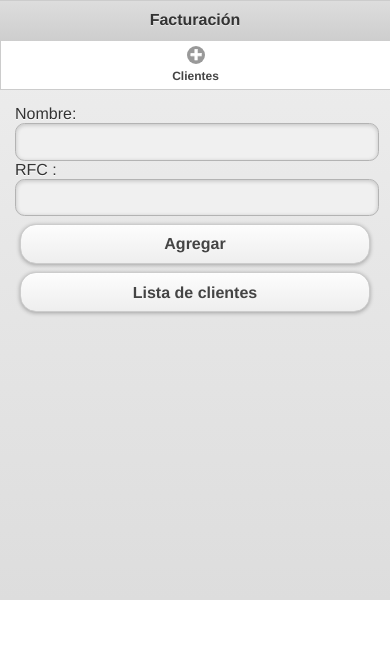
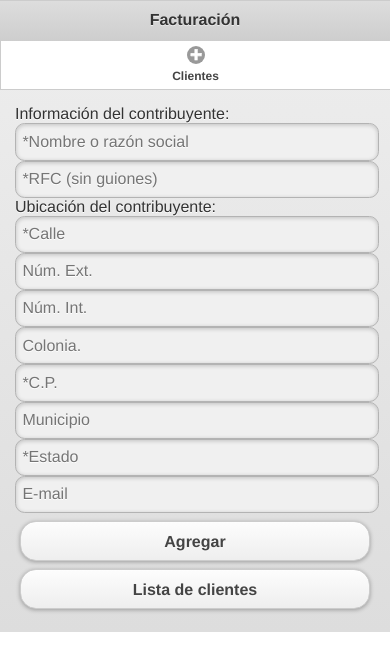
Before and after one commit to cibrian/app, a plain HTML site: page Facturacion/www/index.html in a window 390 px wide. Drawn offline with Linux system fonts and the light colour scheme; no server answers.

Commit message:
Se agregaron input text's.
Se agregaron input text's de acuerdo a los atributos de los clientes. A
algunos input text's se les agregó el atributo required.

```diff
--- a/Facturacion/www/index.html
+++ b/Facturacion/www/index.html
@@ -20,6 +20,7 @@ function agregarCliente(){
 		function agregarClienteSql(tx) {
 			name = $("#Nombre").attr('value');
 	       rfc = $("#RFC").attr('value');
+
         tx.executeSql('INSERT INTO Cliente(nombre,rfc) VALUES ("'+name+'", "'+rfc+'")');
 
 	$("#Nombre").val('');
@@ -82,19 +83,23 @@ $('#listaClientes li').live('click', function() {
   </div>
 
   <div data-role="content">
-    <label for="textfield">Nombre:</label>
-    <input type="text" name="textfield" id="Nombre">
-    <label for="textfield2">RFC :</label>
+    <label for="textfield">Información del contribuyente:</label>
+    <input type="text" required id="Nombre" placeholder="*Nombre o razón social">
+    <input type="text" required id="RFC" placeholder="*RFC (sin guiones)" maxlength="13">
+    <label for="textfield">Ubicación del contribuyente:</label>
+     <input type="text" required id="calle" placeholder="*Calle" >
+     <input type="text" id="numExterior" placeholder="Núm. Ext.">
+     <input type="text" id="numInterior" placeholder="Núm. Int.">
+     <input type="text" id="colonia" placeholder="Colonia.">
+     <input type="text" required id="cp" placeholder="*C.P.">
+     <input type="text"  id="municipio" placeholder="Municipio">
+     <input type="text" required id="estado" placeholder="*Estado">
+     <input type="text"  id="email" placeholder="E-mail">
 
-    <input type="text" name="textfield2"  id="RFC">
     <button onClick="agregarCliente();">Agregar</button>
 <a href="#page2" data-role="button">Lista de clientes</a>
 
-    <!--<button onClick="mover();" >Listado2</button>-->
-
-
-
-    </div>
+  </div>
 </div>
 
 
```
Also changed, not shown: 1 other file.
